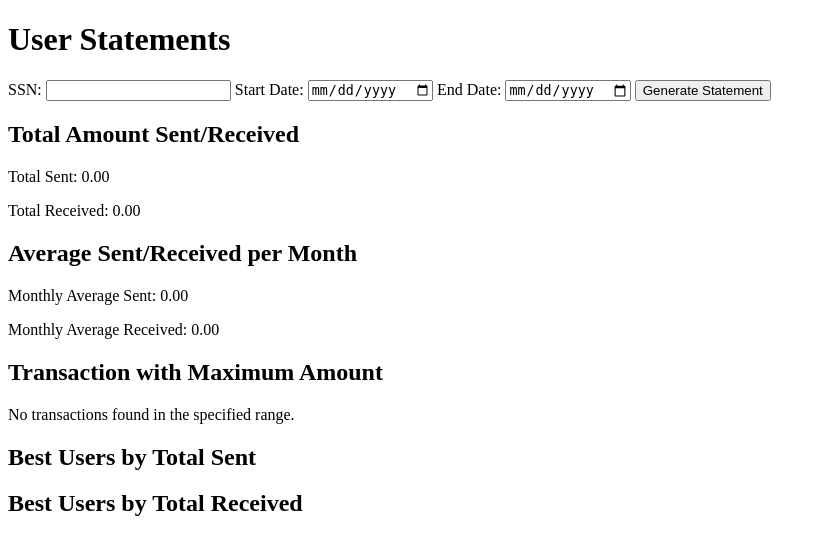
After one commit to mgallo185/CS631Project, a Flask app: page /statements in a window 1280 px wide. The commit adds this page. Shown: the top 555 px of the page, without its empty margins (0-826 px from the left). Run offline with Flask 3, Linux system fonts and the light colour scheme; the visitor is signed in with stand-in values (Sample User, id 1); parts of the project's set-up code (start-up, migrations or seed data) failed here and were passed over.

Commit message:
monthly statements working except average

```diff
--- a/app.py
+++ b/app.py
@@ -5,7 +5,7 @@ from werkzeug.security import generate_password_hash, check_password_hash
 from datetime import datetime
 from flask import jsonify
 from decimal import Decimal
-
+from sqlalchemy import func
 
 
 app = Flask(__name__)
@@ -714,5 +714,108 @@ def search_transactions():
     transactions = transactions.all()  # Execute the query
     return render_template('search_transactions.html', transactions=transactions)
 
+@app.route('/statements', methods=['GET', 'POST'])
+@login_required
+def statements():
+    if request.method == 'POST':
+        # Get user input
+        user_ssn = request.form.get('ssn')  # User's SSN entered in the form
+        start_date = request.form.get('start_date')  # Start date for the range
+        end_date = request.form.get('end_date')  # End date for the range
+
+        # Log for debugging
+        print(f"Received SSN: {user_ssn}, Start Date: {start_date}, End Date: {end_date}")
+
+        # Check if the dates are valid
+        if start_date and end_date:
+            start_date = datetime.strptime(start_date, '%Y-%m-%d')
+            end_date = datetime.strptime(end_date, '%Y-%m-%d')
+        elif not start_date and not end_date:
+            start_date = end_date = None  # Allow no date filter
+        else:
+            # Handle cases where only one date is provided
+            start_date = datetime.strptime(start_date, '%Y-%m-%d') if start_date else None
+            end_date = datetime.strptime(end_date, '%Y-%m-%d') if end_date else None
+
+        # Query for total amount of money sent and received by the user
+        total_sent_query = db.session.query(func.sum(Transaction.amount)).filter(
+            Transaction.sender_wallet_id_ssn == user_ssn
+        )
+
+        total_received_query = db.session.query(func.sum(Transaction.amount)).filter(
+            Transaction.receiver_wallet_id_ssn == user_ssn
+        )
+
+        # Apply date filter if dates are provided
+        if start_date and end_date:
+            total_sent_query = total_sent_query.filter(Transaction.initiation_timestamp.between(start_date, end_date))
+            total_received_query = total_received_query.filter(Transaction.initiation_timestamp.between(start_date, end_date))
+
+        total_sent = total_sent_query.scalar()
+        total_received = total_received_query.scalar()
+
+        # Handle no transactions case
+        if not total_sent:
+            total_sent = 0
+        if not total_received:
+            total_received = 0
+
+        # Calculate the number of months in the date range (if both start and end dates are provided)
+        if start_date and end_date:
+            months_diff = (end_date.year - start_date.year) * 12 + end_date.month - start_date.month
+            if months_diff == 0:  # If the range is less than a month, consider it as 1 month
+                months_diff = 1
+        else:
+            months_diff = 1  # Default to 1 month if no date range is specified
+
+        # Calculate average sent and received per month
+        avg_sent_per_month = total_sent / months_diff if months_diff else 0
+        avg_received_per_month = total_received / months_diff if months_diff else 0
+
+        # Query for transactions with the maximum amount of money per month
+        max_transactions_query = db.session.query(Transaction).filter(
+            Transaction.initiation_timestamp.between(start_date, end_date) if start_date and end_date else True
+        ).order_by(Transaction.amount.desc()).first()
+
+        if not max_transactions_query:
+            max_transactions_query = {'transaction_id': 'N/A', 'amount': 'N/A', 'initiation_timestamp': 'N/A'}
+        else:
+            max_transactions_query = {
+                'transaction_id': max_transactions_query.transaction_id,
+                'amount': max_transactions_query.amount,
+                'initiation_timestamp': max_transactions_query.initiation_timestamp
+            }
+
+        # Query for the best users by total money sent/received
+        best_users_sent = db.session.query(
+            WalletAccount.SSN,
+            func.sum(Transaction.amount).label('total_sent')
+        ).join(Transaction, Transaction.sender_wallet_id_ssn == WalletAccount.SSN).group_by(
+            WalletAccount.SSN).order_by(func.sum(Transaction.amount).desc()).limit(5).all()
+
+        best_users_received = db.session.query(
+            WalletAccount.SSN,
+            func.sum(Transaction.amount).label('total_received')
+        ).join(Transaction, Transaction.receiver_wallet_id_ssn == WalletAccount.SSN).group_by(
+            WalletAccount.SSN).order_by(func.sum(Transaction.amount).desc()).limit(5).all()
+
+        # Render the template with all the data
+        return render_template('statements.html', total_sent=total_sent, total_received=total_received,
+                               avg_sent_per_month=avg_sent_per_month, avg_received_per_month=avg_received_per_month,
+                               max_transactions=max_transactions_query, best_users_sent=best_users_sent,
+                               best_users_received=best_users_received)
+
+    # Handle GET request: Render blank form or previous data
+    return render_template('statements.html')
+
+
+
+
+
+
+
+
+
+
 if __name__ == '__main__':
     app.run(debug=True)
--- a/templates/index.html
+++ b/templates/index.html
@@ -60,6 +60,8 @@
                     <a href="{{ url_for('request_money') }}" class="btn btn-success mx-2">Request Money</a>
                     <!-- Add this button to your existing index.html -->
                     <a href="{{ url_for('search_transactions') }}" class="btn btn-primary">Search Transactions</a>
+                    <a href="{{ url_for('statements') }}" class="btn btn-primary">Monthly Statements</a>
+
 
                 </div>
             </div>
--- /dev/null
+++ b/templates/statements.html
@@ -0,0 +1,57 @@
+<!DOCTYPE html>
+<html lang="en">
+<head>
+    <meta charset="UTF-8">
+    <meta name="viewport" content="width=device-width, initial-scale=1.0">
+    <title>Statements</title>
+</head>
+<body>
+    <h1>User Statements</h1>
+
+    <form method="POST">
+        <label for="ssn">SSN: </label>
+        <input type="text" id="ssn" name="ssn" required>
+
+        <label for="start_date">Start Date: </label>
+        <input type="date" id="start_date" name="start_date">
+
+        <label for="end_date">End Date: </label>
+        <input type="date" id="end_date" name="end_date">
+
+        <button type="submit">Generate Statement</button>
+    </form>
+
+    {% if total_sent is not none %}
+        <h2>Total Amount Sent/Received</h2>
+        <p>Total Sent: {{ total_sent if total_sent else '0.00' }}</p>
+        <p>Total Received: {{ total_received if total_received else '0.00' }}</p>
+
+        <h2>Average Sent/Received per Month</h2>
+        <p>Monthly Average Sent: {{ monthly_avg_sent if monthly_avg_sent else '0.00' }}</p>
+        <p>Monthly Average Received: {{ monthly_avg_received if monthly_avg_received else '0.00' }}</p>
+
+        <h2>Transaction with Maximum Amount</h2>
+        {% if max_transactions and max_transactions.transaction_id %}
+            <p>Transaction ID: {{ max_transactions.transaction_id }}</p>
+            <p>Amount: {{ max_transactions.amount }}</p>
+            <p>Date: {{ max_transactions.initiation_timestamp }}</p>
+        {% else %}
+            <p>No transactions found in the specified range.</p>
+        {% endif %}
+
+        <h2>Best Users by Total Sent</h2>
+        <ul>
+            {% for user in best_users_sent %}
+                <li>User SSN: {{ user.SSN }} - Total Sent: {{ user.total_sent }}</li>
+            {% endfor %}
+        </ul>
+
+        <h2>Best Users by Total Received</h2>
+        <ul>
+            {% for user in best_users_received %}
+                <li>User SSN: {{ user.SSN }} - Total Received: {{ user.total_received }}</li>
+            {% endfor %}
+        </ul>
+    {% endif %}
+</body>
+</html>
```
